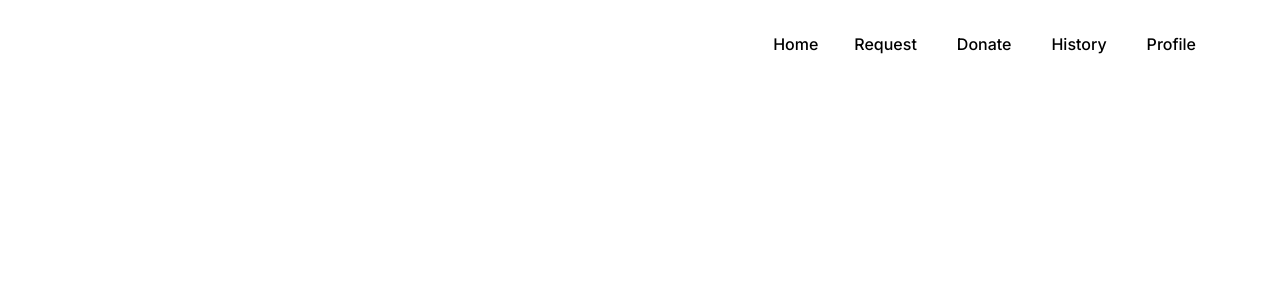
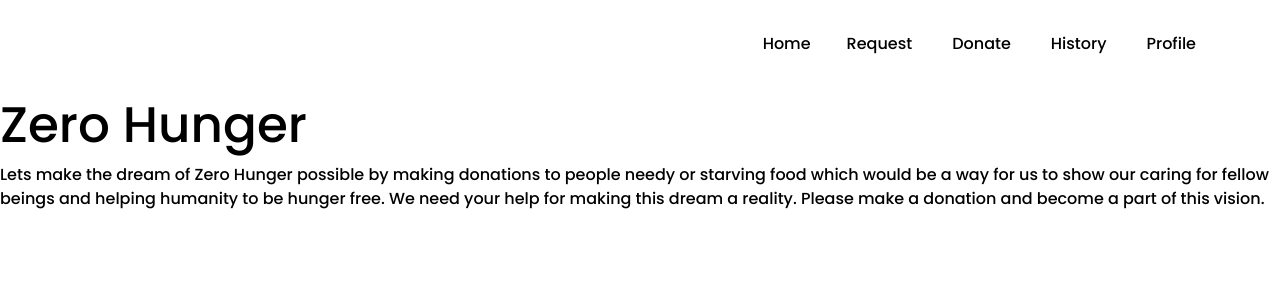
Before and after one commit to ImSreyas/akatsuki, a Next.js app: page / in a window 1280 px wide. Shown: the top 300 px of the page. Built offline with nearby package versions, Linux system fonts and the light colour scheme.

Commit message:
Font changed.

```diff
--- a/src/app/globals.css
+++ b/src/app/globals.css
@@ -1,6 +1,7 @@
+@import url('https://fonts.googleapis.com/css2?family=Poppins:ital,wght@0,100;0,200;0,300;0,400;0,500;0,600;0,700;0,800;0,900;1,100;1,200;1,300;1,400;1,500;1,600;1,700;1,800;1,900&display=swap');
 @tailwind base;
-  @tailwind components;
-  @tailwind utilities;
+@tailwind components;
+@tailwind utilities;
 
 :root {
   --foreground-rgb: 0, 0, 0;
@@ -19,6 +20,10 @@ body {
   color: rgb(var(--foreground-rgb));
   background-color: rgb(var(--background-rgb));
   font-weight: 500;
+  font-family: 'Poppins';
+}
+*{
+  font-family: "Poppins" !important;
 }
 .cl-card{
   max-width: 90vw !important;
--- a/src/app/page.tsx
+++ b/src/app/page.tsx
@@ -12,7 +12,13 @@ const Home = async () => {
 
   return (
     <div>
-
+      <div className='first-section'>
+        <h1 className='text-[50px]'>Zero Hunger</h1>
+        <div className='desc'>
+          Lets make the dream of Zero Hunger possible by making donations to people needy or starving food which would be a way for us to show our caring for fellow beings and helping humanity to be hunger free. We need your help for making this dream a reality. Please make a donation and become a part of this vision.
+        </div>
+      </div>
+      <div className='second-section'></div>
     </div>
   )
 }
--- a/tailwind.config.ts
+++ b/tailwind.config.ts
@@ -1,4 +1,4 @@
-import type { Config } from "tailwindcss"
+import type { Config } from "tailwindcss";
 
 const config = {
   darkMode: ["class"],
```
